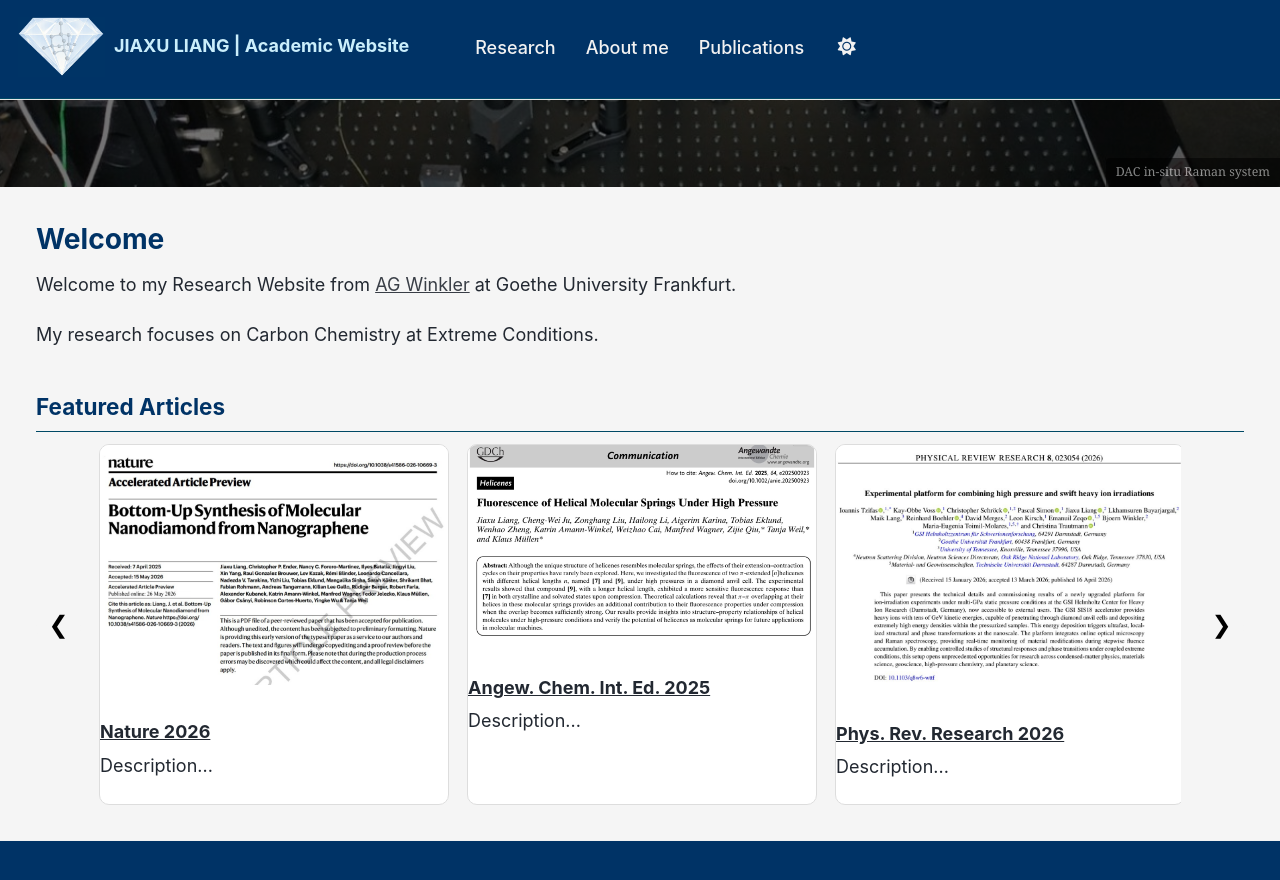
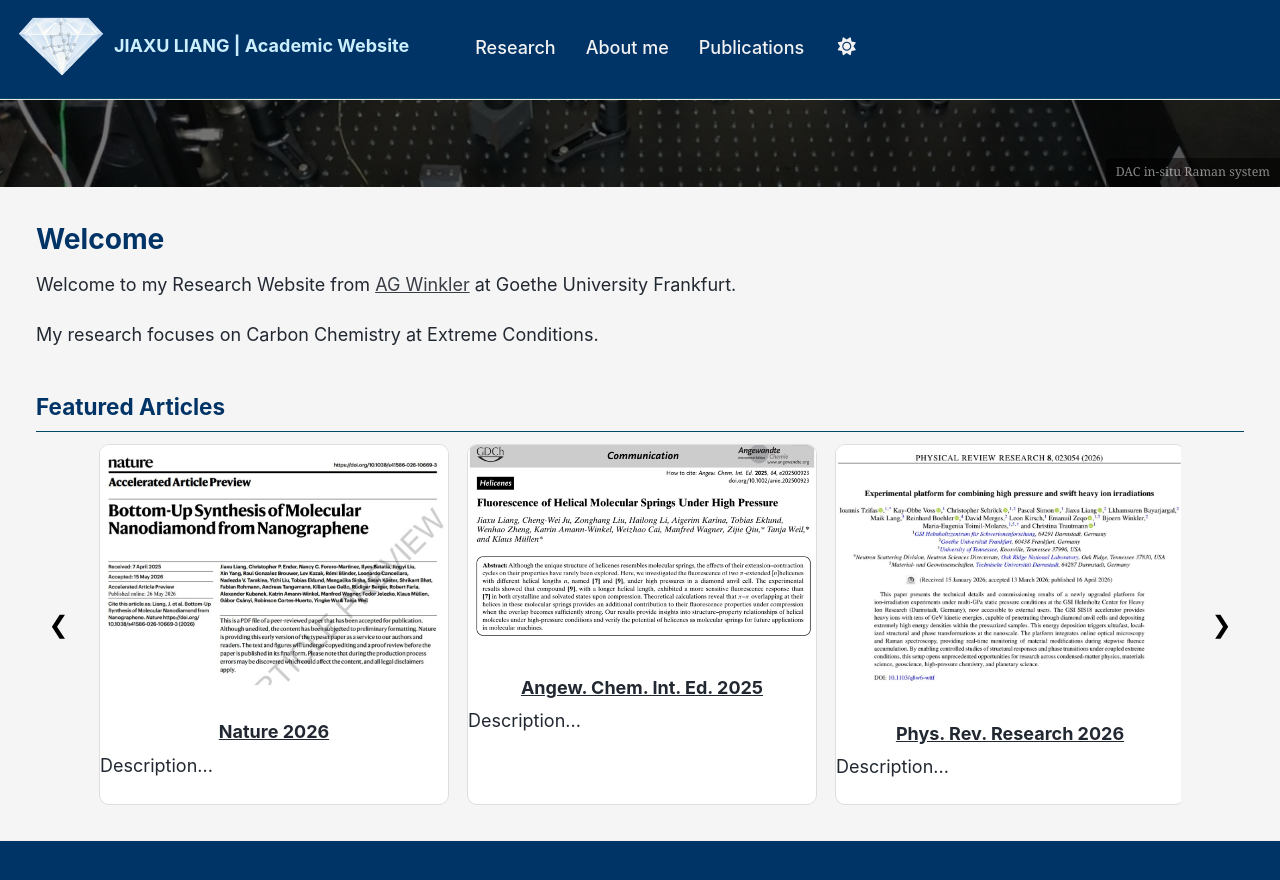
Before and after one commit to liangjiaxu-research/liangjiaxu-research.github.io, a Jekyll site: the page built from _pages/about.md, in a window 1280 px wide and 900 px high, scrolled down 362 px. Shown: the top 880 px of the window. Built offline with Jekyll 4.4.1, drawn with Linux system fonts in a browser that asks for light colours; a script bundle is joined from its source files by our own code; library files that are not in the unit come from our copies.

Commit message:
Update _custom.scss

```diff
--- a/_sass/_custom.scss
+++ b/_sass/_custom.scss
@@ -80,6 +80,10 @@ body {
 .card-link {
     text-decoration: none;
     color: inherit;
+}
+.featured-card h3 {
+    text-align: center;
+    text-decoration: none;
 }
 
 
```
